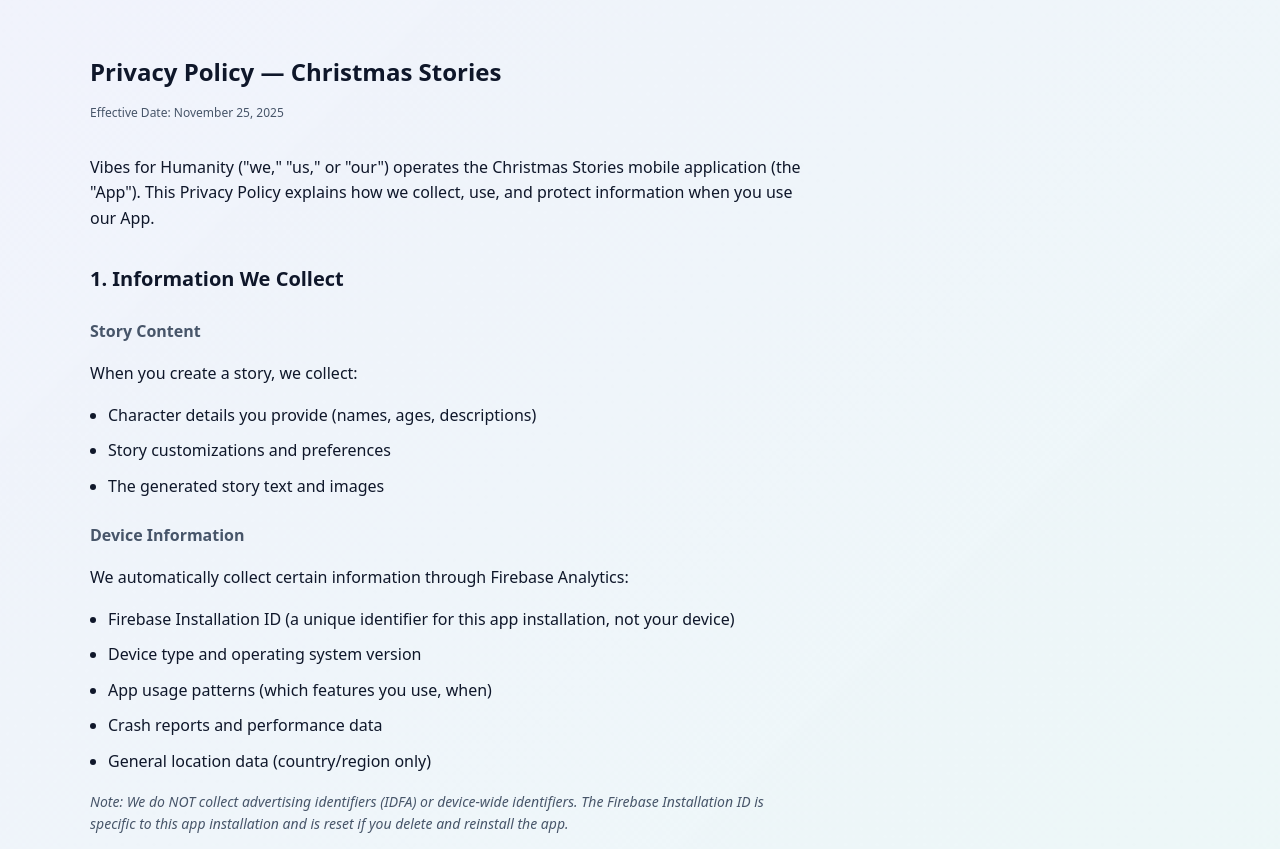
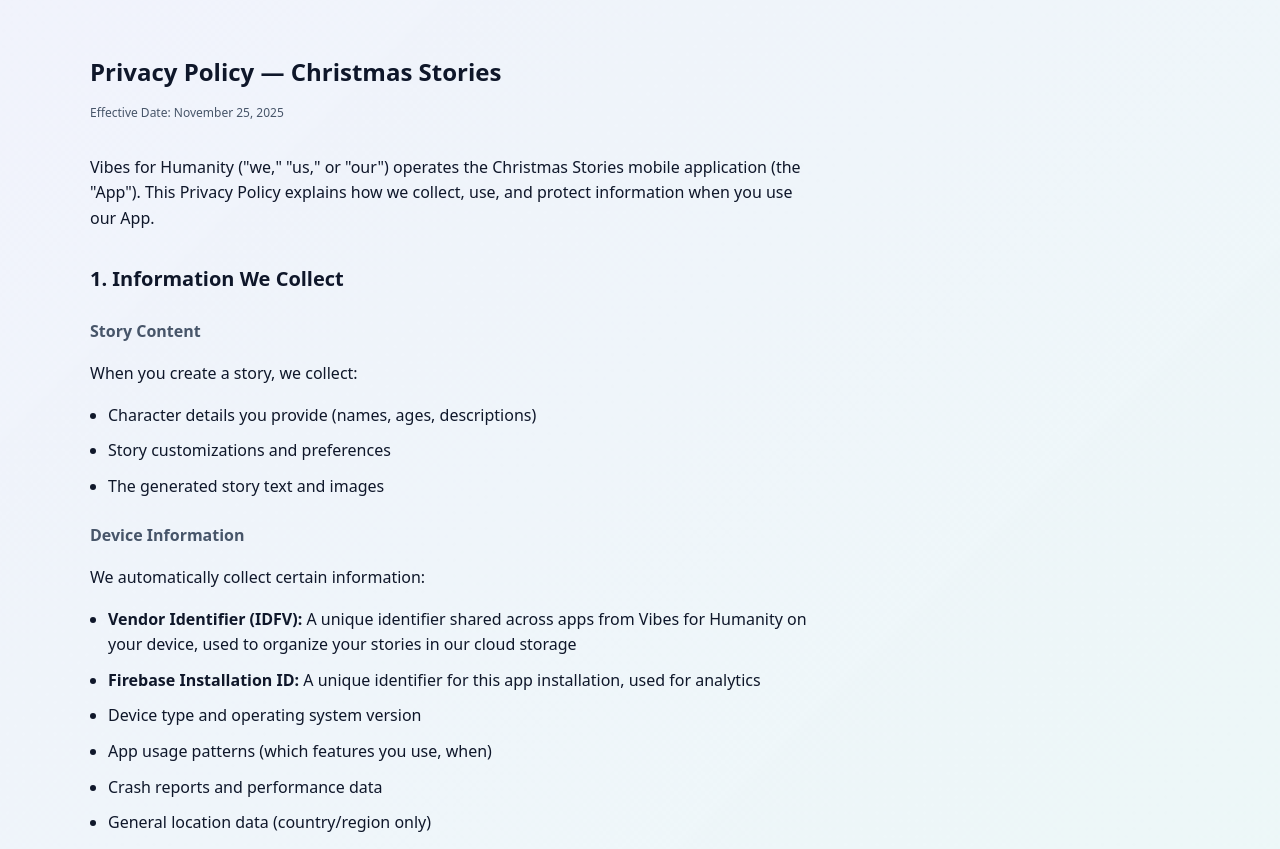
Before and after one commit to vibesforhumanity/vibesforhumanity-site, a plain HTML site: page christmas-stories-privacy.html in a window 1280 px wide. Shown: the part 71-920 px from the top of the page. Drawn offline with Linux system fonts and the light colour scheme.

Commit message:
Update privacy policy to accurately disclose IDFV collection

```diff
--- a/christmas-stories-privacy.html
+++ b/christmas-stories-privacy.html
@@ -42,15 +42,16 @@
             </ul>
 
             <h3 style="font-size: 16px; margin: 24px 0 12px; color: var(--muted);">Device Information</h3>
-            <p style="margin-bottom: 16px;">We automatically collect certain information through Firebase Analytics:</p>
+            <p style="margin-bottom: 16px;">We automatically collect certain information:</p>
             <ul class="bullets" style="margin-bottom: 16px;">
-              <li>Firebase Installation ID (a unique identifier for this app installation, not your device)</li>
+              <li><strong>Vendor Identifier (IDFV):</strong> A unique identifier shared across apps from Vibes for Humanity on your device, used to organize your stories in our cloud storage</li>
+              <li><strong>Firebase Installation ID:</strong> A unique identifier for this app installation, used for analytics</li>
               <li>Device type and operating system version</li>
               <li>App usage patterns (which features you use, when)</li>
               <li>Crash reports and performance data</li>
               <li>General location data (country/region only)</li>
             </ul>
-            <p style="margin-bottom: 16px; font-size: 14px; color: var(--muted);"><em>Note: We do NOT collect advertising identifiers (IDFA) or device-wide identifiers. The Firebase Installation ID is specific to this app installation and is reset if you delete and reinstall the app.</em></p>
+            <p style="margin-bottom: 16px; font-size: 14px; color: var(--muted);"><em>Note: We do NOT collect advertising identifiers (IDFA) or use device identifiers for tracking or advertising purposes. The IDFV is only used to organize your stories in cloud storage. Both identifiers are not linked to your personal identity.</em></p>
 
             <h3 style="font-size: 16px; margin: 24px 0 12px; color: var(--muted);">Voice Data</h3>
             <p style="margin-bottom: 16px;">If you use the voice input feature:</p>
@@ -112,12 +113,12 @@
             <ul class="bullets" style="margin-bottom: 16px;">
               <li>Your name, email address, or contact information</li>
               <li>Payment information (the app is currently free)</li>
-              <li>Advertising identifiers (IDFA/IDFV)</li>
-              <li>Device-wide unique identifiers</li>
+              <li>Advertising identifiers (IDFA)</li>
               <li>Precise location data (GPS coordinates)</li>
               <li>Voice recordings (processed locally only, never stored)</li>
               <li>Biometric data (Face ID, Touch ID, etc.)</li>
               <li>Contacts, photos, or other personal files from your device</li>
+              <li>Browsing history or data from other apps</li>
             </ul>
 
             <h2 style="font-size: 20px; margin: 32px 0 16px;">8. Changes to This Policy</h2>
```
